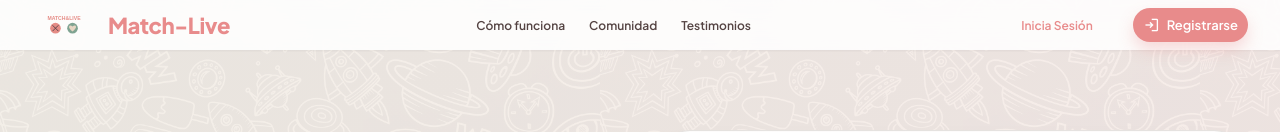
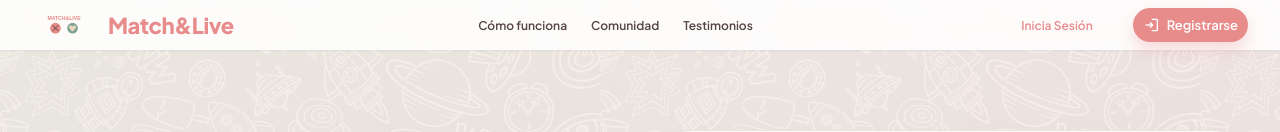
Before and after one commit to elpronick/Match-Live, a React (Vite) app in the folder frontend/: page / in a window 1280 px wide. Shown: the top 132 px of the page. Built offline with nearby package versions, Linux system fonts and the light colour scheme; no server answers; grey boxes are pictures that could not be loaded.

Commit message:
Mis nuevos cambios

```diff
--- a/frontend/src/pages/HomePage.tsx
+++ b/frontend/src/pages/HomePage.tsx
@@ -19,7 +19,7 @@ export default function HomePage() {
         <div className="landing__header-inner">
           <div className="landing__logo-wrap">
             <img src={logoUrl} alt="Match-Live Logo" className="landing__logo" />
-            <span className="landing__logo-text">Match-Live</span>
+            <span className="landing__logo-text">Match&Live</span>
           </div>
           <nav className="landing__nav">
             <a href="#como-funciona">Cómo funciona</a>
```
